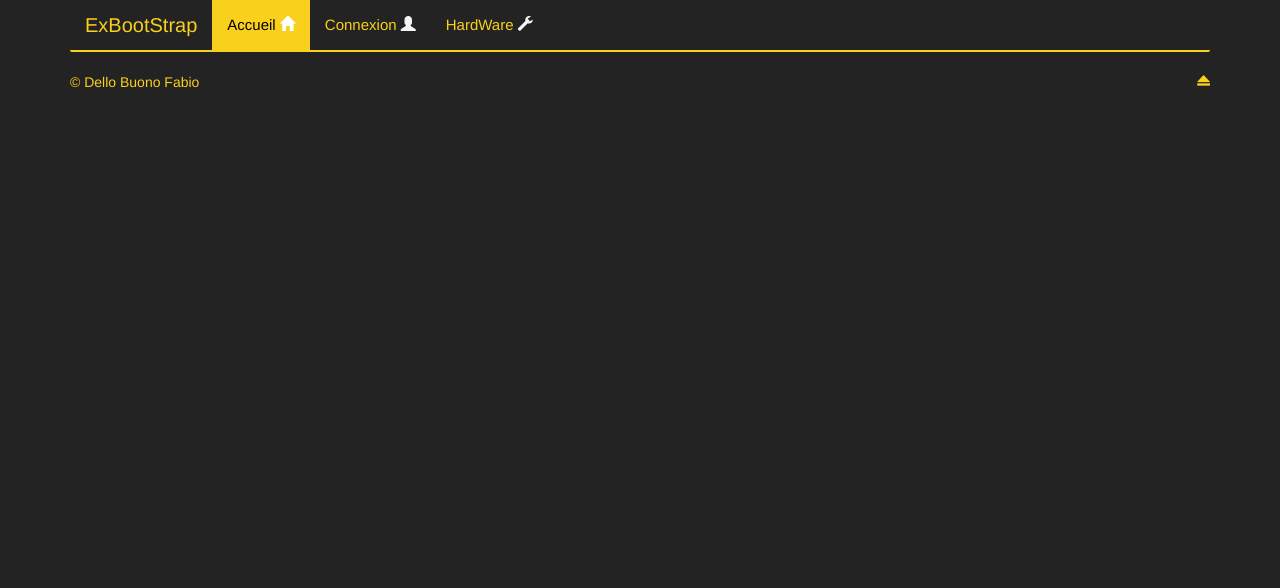
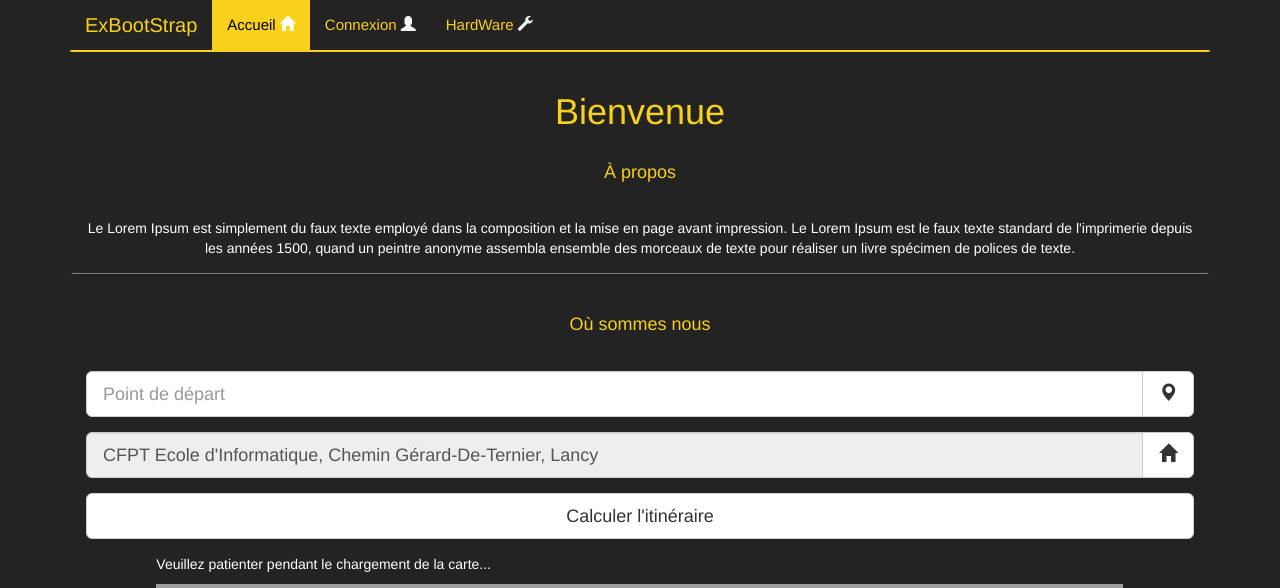
Before and after one commit to DelloBuonoFabio/DelloBuonoFabio_TPI, a PHP site: page / in a window 1280 px wide. Shown: the top 588 px of the page. Before the commit the page ends 88 px from the top, so only its background shows below. Run offline with PHP 8.4, Linux system fonts and the light colour scheme; some libraries are stand-ins or nearby versions; grey boxes are pictures that could not be loaded.

Commit message:
Modification de quelque style et insertion des fonctions pour google map pour le calcule d'itinéraire

```diff
--- a/css/style.css
+++ b/css/style.css
@@ -42,19 +42,15 @@
 }
 
 /* Modification du texte de presentation */
-.panel-primary {
-    border-color: white ;
+.panel-default{
+    background-color: #232323;
+    border-color: #232323;
+    border-bottom-color: gray;
+    color: white;
 }
-.panel-primary p {
-    margin: 1px 1px 1px;
-}
-
-/*Modification du texte d'information'*/
-.panel-info {
-    border-color: white;
-}
-.panel-info p {
-    margin: 0px 0px 0px;
+.panel-default > .panel-heading {
+    background-color: #232323;
+    border-color: #232323;
 }
 
 /* Corps du site web */
@@ -77,17 +73,6 @@ body {
     text-align: center;
     font-size: 17px;
 }
-.panel-heading {
-    padding: 10px 15px;
-    border-bottom: none;
-    border-top-left-radius: 3px;
-    border-top-right-radius: 3px;
-}
-.panel-default > .panel-heading {
-    color: #4C546B;
-    background-color: #FFFFFF;
-    border-color: #DDDDDD;
-}
 
 h2{
     text-align: center;
@@ -108,3 +93,21 @@ a{
 footer{
     color: #F9D01B;
 }
+
+h1{
+    text-align: center;
+    color: #F9D01B;
+}
+
+h4{
+    text-align: center;
+    color: #F9D01B;
+}
+
+#Map {
+  width:85%;
+  height:400px;
+  border-radius: 4px;
+  margin: auto;
+  margin-bottom: 10px;
+}
--- a/functions.js
+++ b/functions.js
@@ -0,0 +1,75 @@
+var map;
+var panel;
+var direction;
+var geocoder = new google.maps.Geocoder;
+var name;
+
+/* verifie si le site peu utiliser la geolocalisation */
+function getPosition(n) {
+    if (navigator.geolocation)
+    {
+        name = n;
+        var watchId = navigator.geolocation.getCurrentPosition(geocodeLatLng);
+    }
+    else
+    {
+        alert("Votre navigateur ne prend pas en compte la géolocalisation HTML5");
+    }
+}
+
+function geocodeLatLng(position) {
+    var latlng = {lat: position.coords.latitude, lng: position.coords.longitude};
+    directionsService = new google.maps.DirectionsService();
+    geocoder.geocode({'location': latlng}, function (results, status) {
+        if (status === google.maps.GeocoderStatus.OK) {
+            var tempo = results[1].formatted_address;
+            document.getElementById(name).value = tempo;
+        }
+    });
+}
+
+/* Donne les parametres par default de la map */
+function initMap() {
+    var TempoIni = new google.maps.LatLng(46.2, 6.1667); // Correspond au coordonnées d'initialisation
+    var myOptions = {
+        zoom: 14, // Zoom par défaut
+        center: TempoIni, // Coordonnées de départ
+        mapTypeId: google.maps.MapTypeId.TERRAIN, // Type de carte, différentes valeurs possible HYBRID, ROADMAP, SATELLITE, TERRAIN
+        maxZoom: 20,
+        animation: google.maps.Animation.DROP
+    };
+    return myOptions;
+}
+
+/* initialize la map et utilise plusieurs fonctions */
+function initialize() {
+
+    map = new google.maps.Map(document.getElementById('Map'), initMap());
+    panel = document.getElementById('panel');
+
+
+    direction = new google.maps.DirectionsRenderer({
+        map: map,
+        panel: panel // Afficher les instructions d'itinéraire
+    });
+}
+;
+
+function calculate() {
+    origin = document.getElementById('origin').value; // Le point départ
+    destination = document.getElementById('destination').value; // Le point d'arrivé
+    if (origin && destination) {
+        var request = {
+            origin: origin,
+            destination: destination,
+            travelMode: google.maps.DirectionsTravelMode.WALKING, // Mode de conduite
+        }
+        var directionsService = new google.maps.DirectionsService(); // Service de calcul d'itinéraire
+        directionsService.route(request, function (response, status) { // Envoie de la requête pour calculer le parcours
+            if (status == google.maps.DirectionsStatus.OK) {
+                direction.setDirections(response); // Trace l'itinéraire sur la carte et les différentes étapes du parcours
+            }
+        });
+    }
+}
+;
--- a/index.php
+++ b/index.php
@@ -8,6 +8,9 @@ require_once 'application.php';
         <?php
         echo AllMeta();
         ?>
+        <script
+            src="http://maps.googleapis.com/maps/api/js">
+        </script>
     </head>
     <body>
         <!-- MENU -->
@@ -19,7 +22,45 @@ require_once 'application.php';
             </div>
         </div>
         <div class="container">
+            <h1>
+                Bienvenue
+            </h1>
+            <div class="panel panel-default">
+                <div class="panel-heading">
+                    <h4>À propos</h4>
+                </div>
+                <div class="panel-body">
+                    Le Lorem Ipsum est simplement du faux texte employé dans la composition et la mise en page avant impression. Le Lorem Ipsum est le faux texte standard de l'imprimerie depuis les années 1500, quand un peintre anonyme assembla ensemble des morceaux de texte pour réaliser un livre spécimen de polices de texte.
+                </div>
+            </div>
 
+            <div class="panel panel-default">
+                <div class="panel-heading">
+                    <h4>Où sommes nous</h4>
+                </div>
+                <div class="panel-body">
+                    <form action="" method="get" name="direction" id="direction">
+                        <div class="input-group input-group-lg form-group" id="test">
+                            <input type="text" class="form-control" placeholder="Point de départ" name='origin' id="origin" required aria-describedby="basic-addon2">
+                            <span class="input-group-btn">
+                                <button class="btn btn-default" type="button" data-toggle="tooltip" title="Géolocalisation" name="texteOrigin" onclick="getPosition('origin')"><span class="glyphicon glyphicon-map-marker" id="petitLogo"></span></button>
+                            </span>
+
+                        </div>
+                        <div class="input-group input-group-lg form-group">
+                            <input type="text" class="form-control" readonly="readonly" value="CFPT Ecole d'Informatique, Chemin Gérard-De-Ternier, Lancy" placeholder="Destination" name='destination' id="destination" required aria-describedby="basic-addon2">
+                            <span class="input-group-btn">
+                                <button class="btn btn-default" type="button" data-toggle="tooltip" title="Géolocalisation" name="texteDestination"><span class="glyphicon glyphicon-home" id="petitLogo"></span></button>
+                            </span>
+                        </div>
+                        <button type="button" class="btn btn-default btn-lg btn-block" name='btnSubmit' onclick="calculate()" id="petitLogo">Calculer l'itinéraire</button>
+                    </form>
+                </div>
+                <!-- MAP -->
+            <div id="Map">
+                <p>Veuillez patienter pendant le chargement de la carte...</p>
+            </div>
+            </div>
             <!-- FOOTER -->
             <footer>
                 <p class="pull-right"><a href=""><span class="glyphicon glyphicon-eject"></span></a></p>
@@ -31,5 +72,6 @@ require_once 'application.php';
         <script>window.jQuery || document.write('<script src="../../assets/js/vendor/jquery.min.js"><\/script>')</script>
         <script src="./BootStrap/js/bootstrap.min.js"></script>
         <script src="./functions.js"></script>
+        <script>initialize();</script>
     </body>
 </html>
```
